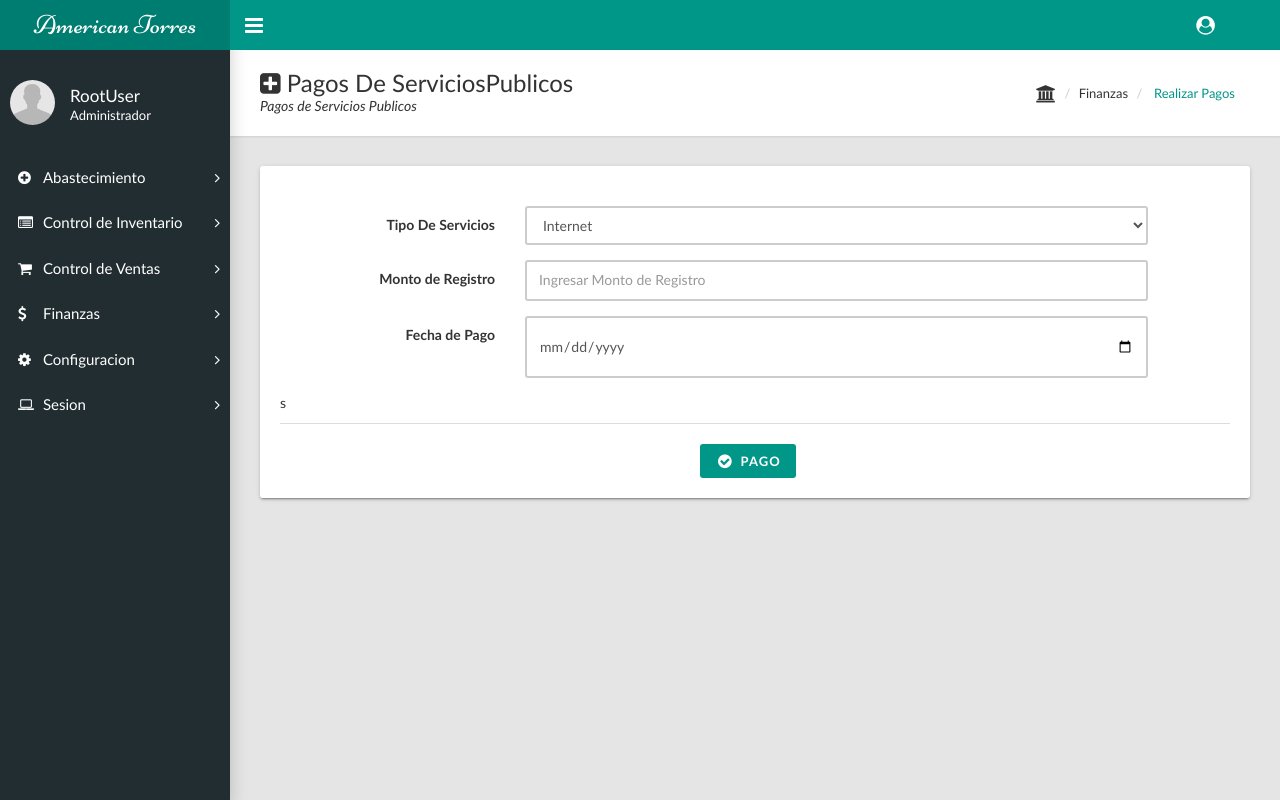
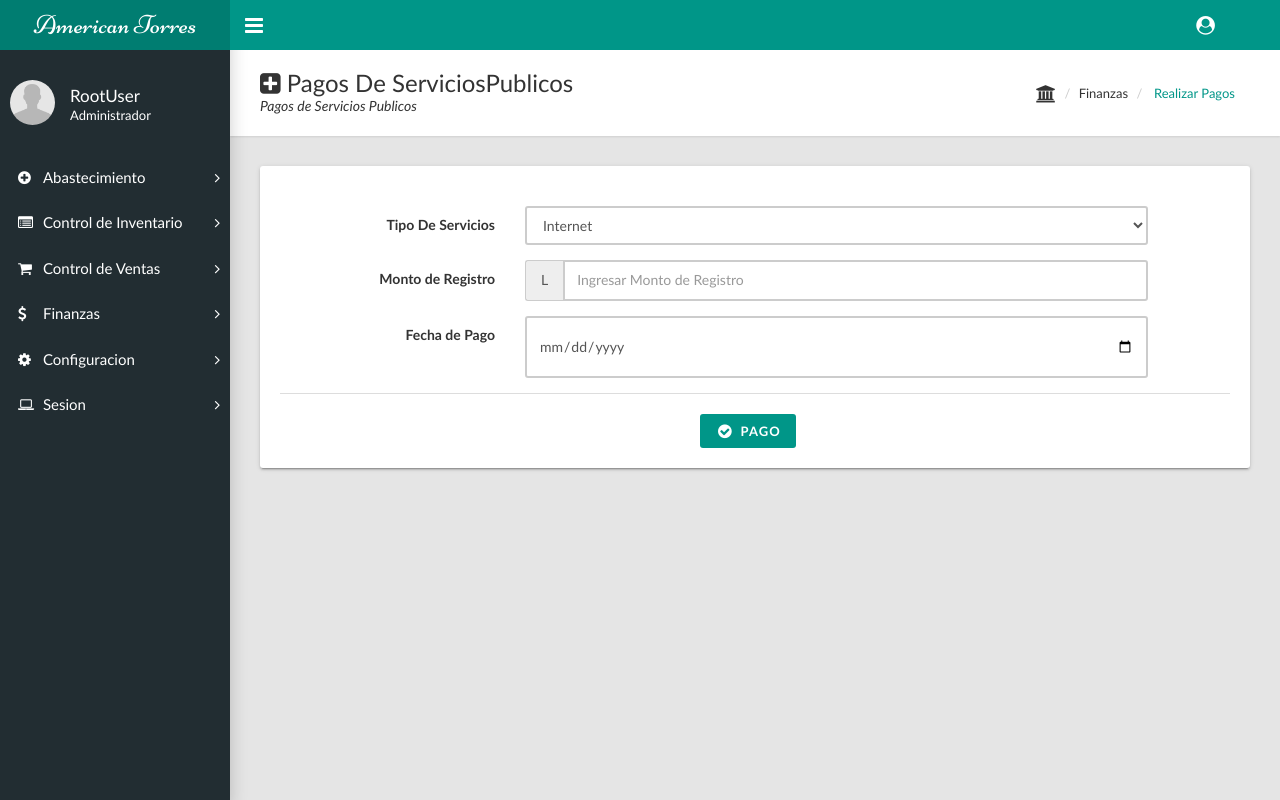
Before and after one commit to carlosvasqz/americantorres, a PHP site: page /fi_pagos.php in a window 1280 px wide. Run offline with PHP 8.4, Linux system fonts and the light colour scheme; a user stored in the database is signed in; a stand-in replaces the project's code that opens the database connection.

Commit message:
Modulo pagos
Correccion de campos

```diff
--- a/source/fi_pagos.php
+++ b/source/fi_pagos.php
@@ -102,11 +102,15 @@
 
 
                   <div class="form-group">
+
+
                     <label class="control-label col-md-3">Monto de Registro</label>
                     <div class="col-md-8">
-                      <input class="form-control" type="text" name="monto_pago" id="monto_pago" placeholder="Ingresar Monto de Registro">
+                      <div class="input-group">
+                      <span class="input-group-addon" >L</span>
+                      <input class="form-control" type="number" name="monto_pago" min="0" id="monto_pago" placeholder="Ingresar Monto de Registro">
                     </div>
-
+                    </div>
                   </div>
 
 
@@ -119,7 +123,7 @@
 
                   </div>
 
-                  <div id="errores"> s</div>
+                  <!--<div id="errores"> s</div>-->
 
 
              <div class="card-footer" align="center">
```
